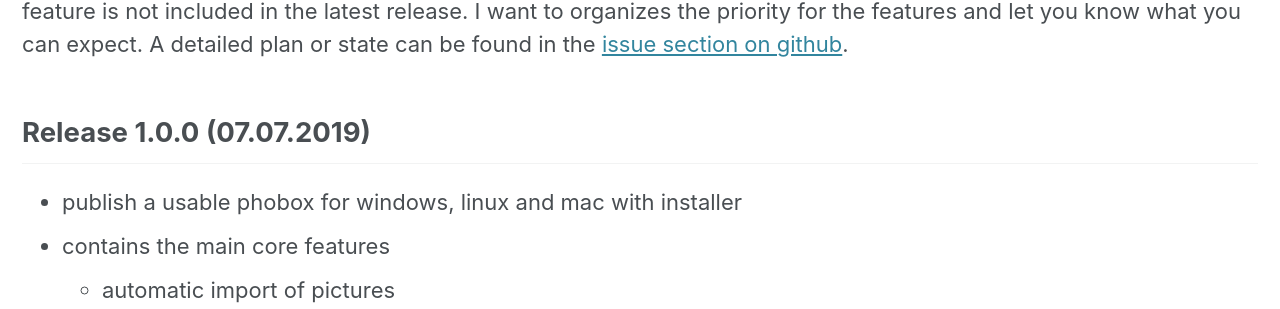
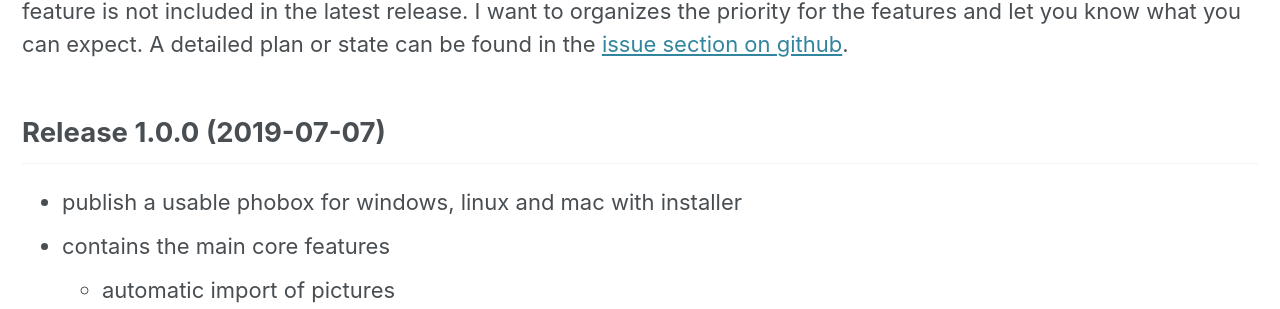
Before and after one commit to phoboxhq/home2, a Jekyll site: the page built from _pages/roadmap.md, in a window 1280 px wide. Shown: the part 185-494 px from the top of the page. Built offline with Jekyll 4.4.1, drawn with Linux system fonts in a browser that asks for light colours; cached includes are drawn as plain includes; nearby versions of some CDN libraries.

```diff
--- a/_pages/roadmap.md
+++ b/_pages/roadmap.md
@@ -9,7 +9,7 @@ modified: 2019-06-20T21:13:00-04:00
 
 The following roadmap shows the plan for the upcoming releases. It's not a promise, it's a wish. So don't be sad of a feature is not included in the latest release. I want to organizes the priority for the features and let you know what you can expect. A detailed plan or state can be found in the [issue section on github](https://github.com/phoboxhq/phobox/issues?q=is%3Aopen+is%3Aissue+milestone%3A%22Version+1.0.0%22).
 
-## Release 1.0.0 (07.07.2019)
+## Release 1.0.0 (2019-07-07)
 
  * publish a usable phobox for windows, linux and mac with installer
  * contains the main core features
```
